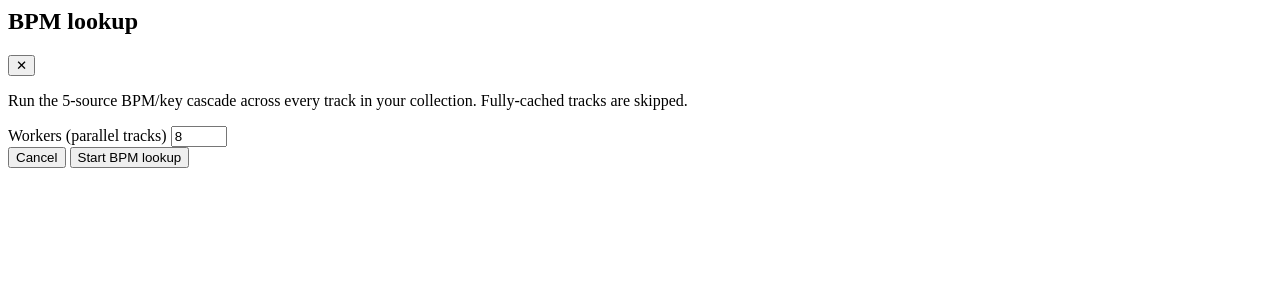
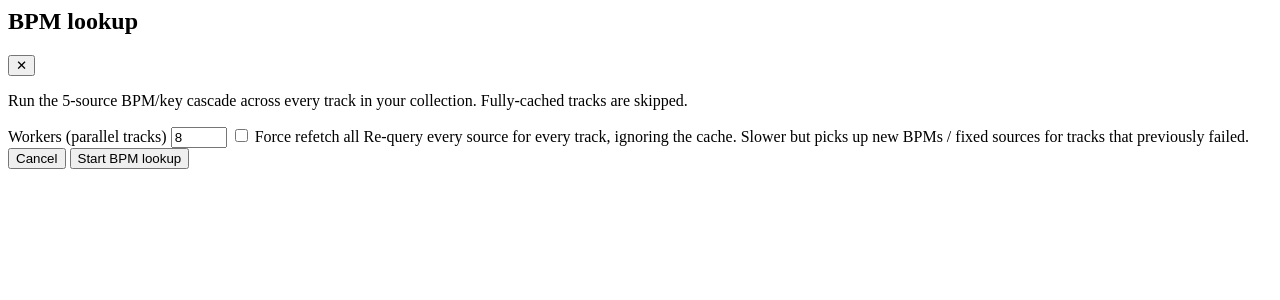
Before and after one commit to GijsHendrickx/sleeve-notes, a Django app: page /actions/bpm in a window 1280 px wide. Shown: the top 300 px of the page. Run offline with Django 5.2, Linux system fonts and the light colour scheme; the visitor is signed in with stand-in values (Sample User, id 1).

Commit message:
Fase 5.7.6: BPM lookup modal — "Force refetch all" checkbox
run_bpm_cascade gains a `force=False` kwarg. When True the per-track
"fully cached, skip" check is bypassed: every track goes back into the
worklist and re-queries every source from scratch, overwriting existing
BpmCache rows. Useful for picking up new BPMs on tracks that previously
failed (e.g. after a source comes back online or a typo gets fixed in
the artist/title).

Threaded through the stack: action_views.bpm_cascade reads `force` from
POST, enqueue_bpm_cascade forwards it to async_task, _run_bpm_cascade
hands it to run_bpm_cascade. Modal HTML adds the checkbox with an
explanatory subtitle so users understand it'll be slower.

Co-Authored-By: Claude Opus 4.7 (1M context) <noreply@anthropic.com>

```diff
--- a/webapp/records/action_views.py
+++ b/webapp/records/action_views.py
@@ -68,8 +68,9 @@ def bpm_cascade(request):
         workers = int(workers_raw)
     except ValueError:
         return _trigger_response(f"Invalid workers: {workers_raw!r}", status=400)
+    force = (request.POST.get("force") or "").strip() in ("1", "true", "on", "yes")
     try:
-        enqueue_bpm_cascade(request.user, workers=workers)
+        enqueue_bpm_cascade(request.user, workers=workers, force=force)
     except LockHeld as e:
         return _trigger_response(f"Already running: {e}", status=409)
     return _trigger_response()
--- a/webapp/records/jobs.py
+++ b/webapp/records/jobs.py
@@ -164,11 +164,11 @@ def _run_discogs_sync(
     return result
 
 
-def _run_bpm_cascade(user_id: int, *, workers: int = 8) -> dict:
+def _run_bpm_cascade(user_id: int, *, workers: int = 8, force: bool = False) -> dict:
     user = User.objects.get(pk=user_id)
     progress = _make_progress_logger(user)
     try:
-        result = run_bpm_cascade(user, workers=workers, log=progress)
+        result = run_bpm_cascade(user, workers=workers, force=force, log=progress)
     except Exception as e:
         UserJobLock.mark_failed(user, f"BPM lookup failed: {e}")
         raise
@@ -228,13 +228,14 @@ def enqueue_discogs_sync(
     return task_id
 
 
-def enqueue_bpm_cascade(user, *, workers: int = 8) -> str:
+def enqueue_bpm_cascade(user, *, workers: int = 8, force: bool = False) -> str:
     lock = UserJobLock.acquire(user, kind="bpm_cascade")
     try:
         task_id = async_task(
             _BPM_CASCADE_TASK,
             user.id,
             workers=workers,
+            force=force,
             task_name=f"bpm_cascade:{user.id}",
         )
     except Exception:
--- a/webapp/templates/actions/bpm.html
+++ b/webapp/templates/actions/bpm.html
@@ -10,6 +10,16 @@
     <input name="workers" type="number" min="1" max="32" value="8"
            class="field h-8 px-3 w-full text-[13px]" />
   </label>
+  <label class="flex items-start gap-2 cursor-pointer">
+    <input name="force" type="checkbox" value="1" class="mt-0.5" />
+    <span class="text-app-dim text-[12px]">
+      Force refetch all
+      <span class="block text-app-mute text-[11px]">
+        Re-query every source for every track, ignoring the cache. Slower but
+        picks up new BPMs / fixed sources for tracks that previously failed.
+      </span>
+    </span>
+  </label>
   <div class="flex gap-2 justify-end pt-2">
     <button type="button" class="btn btn-quiet"
             hx-on:click="document.getElementById('modal-root').innerHTML='';">
```
Also changed, not shown: webapp/records/services/bpm_cascade.py (+7 -4 lines).
